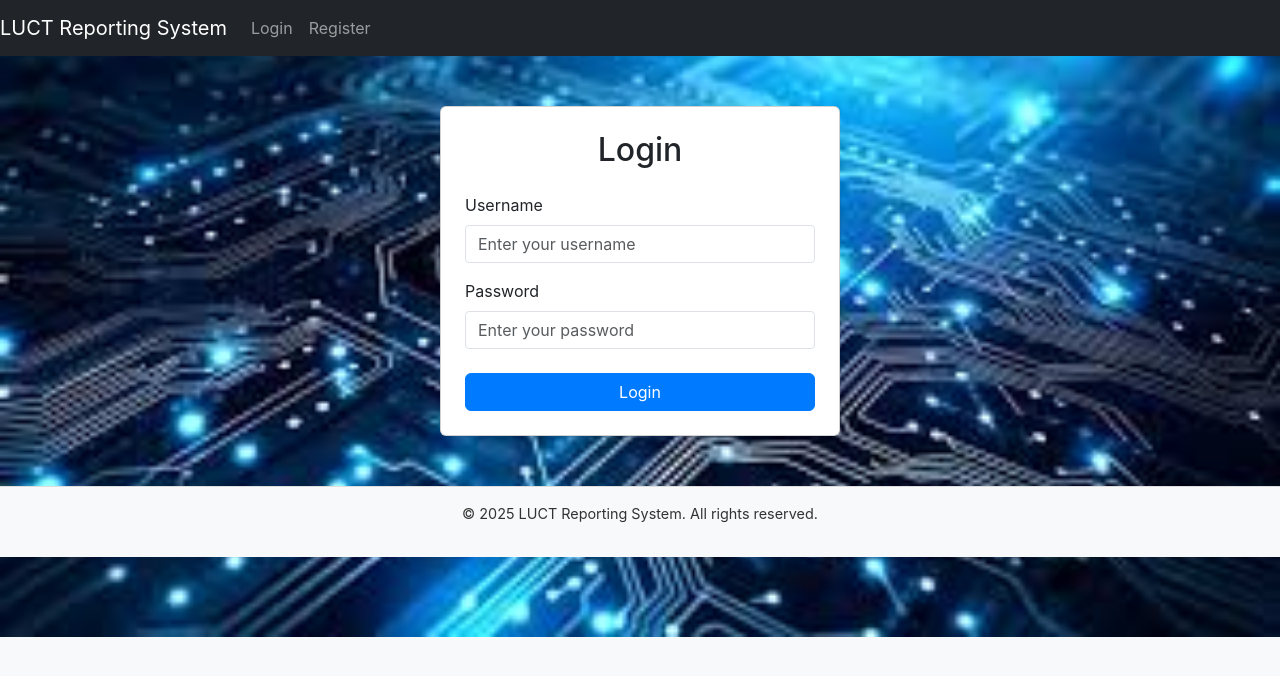
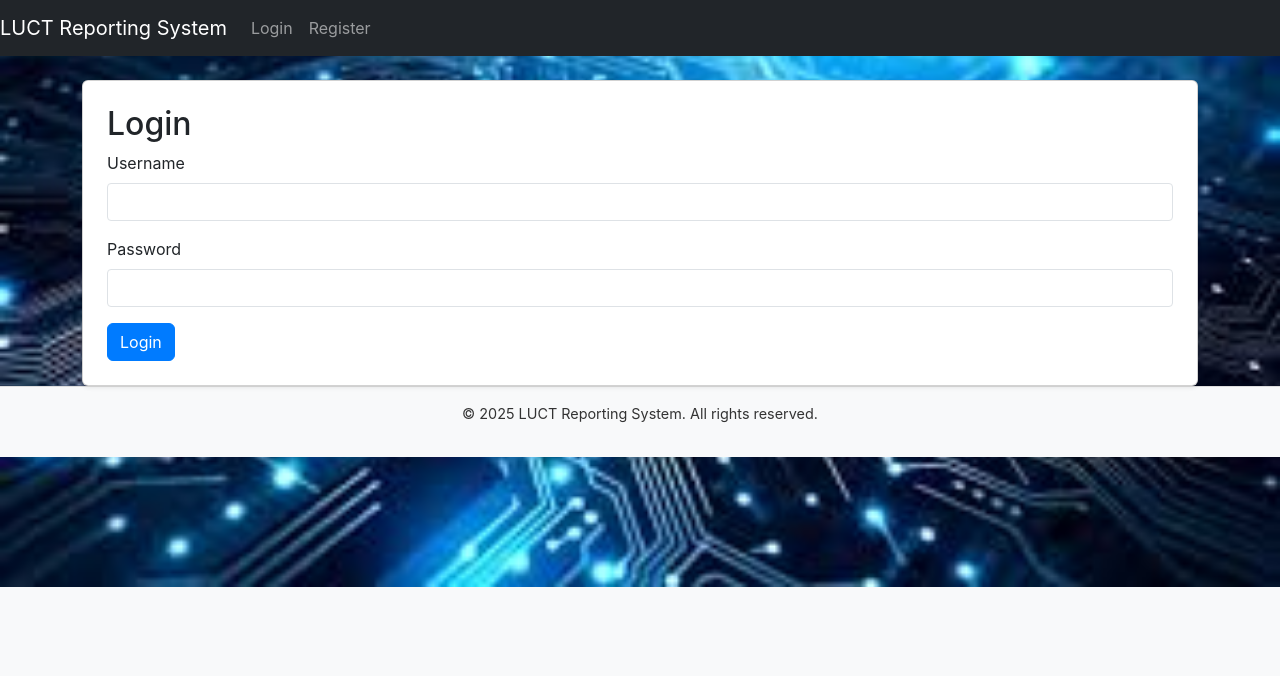
Before and after one commit to boity931/luct-reporting-system-frontend, a React (Create React App) app: page /login in a window 1280 px wide. Shown: the top 676 px of the page. Built offline with nearby package versions, Linux system fonts and the light colour scheme.

Commit message:
Update Rating and Login components

```diff
--- a/src/components/Login.js
+++ b/src/components/Login.js
@@ -2,45 +2,41 @@ import React, { useState } from 'react';
 import { useNavigate } from 'react-router-dom';
 import axios from 'axios';
 import { Form, Button, Card } from 'react-bootstrap';
-import { jwtDecode } from 'jwt-decode';
+import { jwtDecode } from 'jwt-decode'; // Named import
 
 const Login = ({ setRole }) => {
   const [formData, setFormData] = useState({ username: '', password: '' });
   const navigate = useNavigate();
 
-  // ✅ Use environment variable for API base URL
-  const API_URL = process.env.REACT_APP_API_URL || 'http://localhost:5000';
-
-  const onChange = (e) =>
-    setFormData({ ...formData, [e.target.name]: e.target.value });
+  const onChange = (e) => setFormData({ ...formData, [e.target.name]: e.target.value });
 
   const onSubmit = async (e) => {
     e.preventDefault();
     try {
-      // ✅ Automatically use the correct backend (Render or local)
-      const res = await axios.post(`${API_URL}/api/auth/login`, formData);
+      // ✅ Corrected to use base URL directly with /auth/login
+      const res = await axios.post(`${process.env.REACT_APP_API_URL}/auth/login`, formData);
 
+      // Save token in localStorage and log it
       const token = res.data.token;
       localStorage.setItem('token', token);
+      console.log('Token saved:', token);
 
+      // Decode token to get role
       const decoded = jwtDecode(token);
       setRole(decoded.role);
       console.log('Decoded role:', decoded.role);
 
+      // Navigate to reports page
       navigate('/reports');
     } catch (err) {
       console.error('Login error:', err.response ? err.response.data : err);
-      alert(
-        'Login failed. ' +
-          (err.response?.data?.msg ||
-            'Please check your username, password, or server connection.')
-      );
+      alert('Login failed. ' + (err.response?.data?.msg || 'Check username/password or server.'));
     }
   };
 
   return (
-    <Card className="p-4" style={{ maxWidth: '400px', margin: '50px auto' }}>
-      <h2 className="mb-4 text-center">Login</h2>
+    <Card className="p-4">
+      <h2>Login</h2>
       <Form onSubmit={onSubmit}>
         <Form.Group controlId="username" className="mb-3">
           <Form.Label>Username</Form.Label>
@@ -50,23 +46,19 @@ const Login = ({ setRole }) => {
             value={formData.username}
             onChange={onChange}
             required
-            placeholder="Enter your username"
           />
         </Form.Group>
-
-        <Form.Group controlId="password" className="mb-4">
-          <Form.Label>Password</Form.Label>
+        <Form.Group controlId="password" className="mb-3">
+          <Form.Label>Password</Form.Label> {/* Corrected closing tag */}
           <Form.Control
             type="password"
             name="password"
             value={formData.password}
             onChange={onChange}
             required
-            placeholder="Enter your password"
           />
         </Form.Group>
-
-        <Button variant="primary" type="submit" className="w-100">
+        <Button variant="primary" type="submit">
           Login
         </Button>
       </Form>
```
